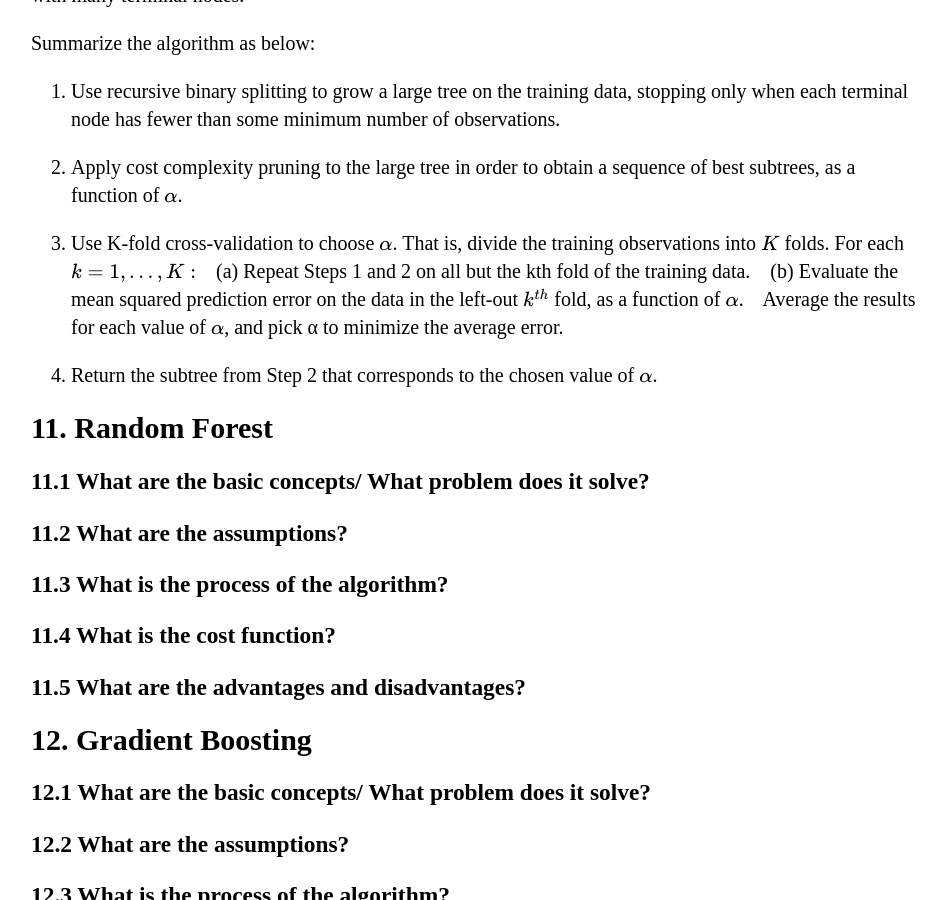
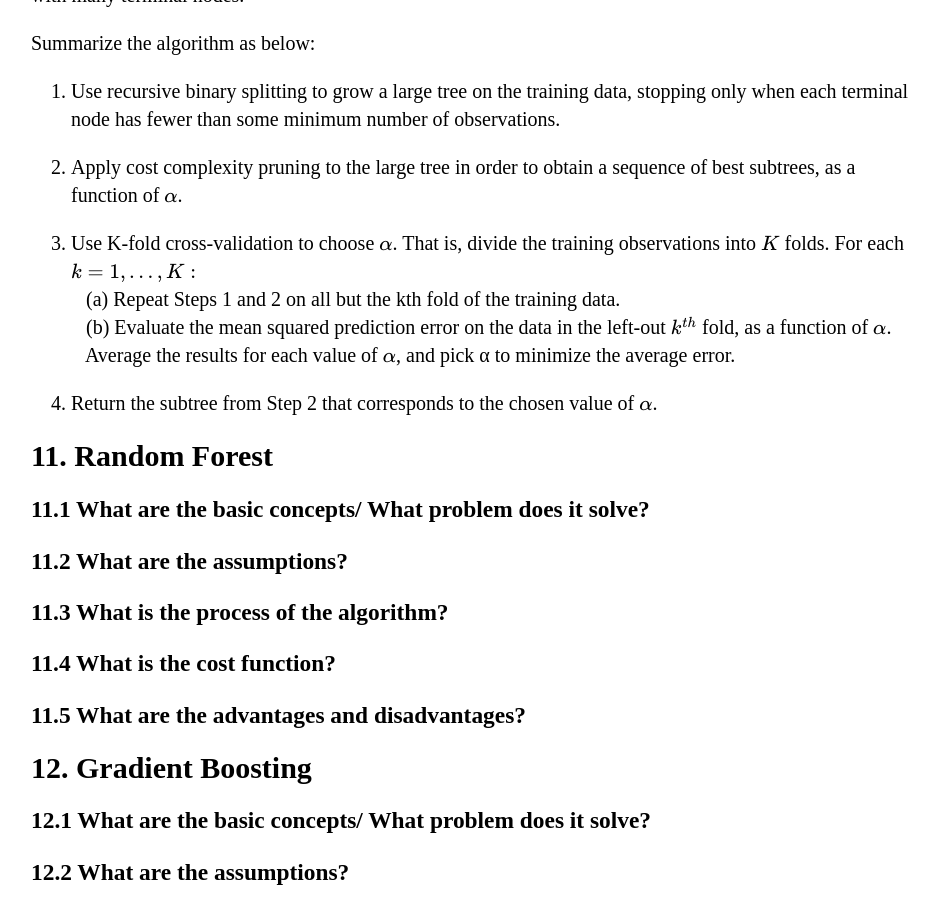
Before and after one commit to zf2169/zf2169.github.io, a Jekyll site: the page built from _posts/2018-12-03-Machine-Learning-Algorithms-Summary-II.md, in a window 1280 px wide and 900 px high, scrolled down 4993 px. Shown: the whole window, without its empty margins (161-1107 px from the left). Built offline with Jekyll 4.4.1, drawn with Linux system fonts in a browser that asks for light colours; formulas are drawn with MathJax 3.

Commit message:
Update 2018-12-03-Machine-Learning-Algorithms-Summary-II.md

```diff
--- a/_posts/2018-12-03-Machine-Learning-Algorithms-Summary-II.md
+++ b/_posts/2018-12-03-Machine-Learning-Algorithms-Summary-II.md
@@ -144,9 +144,9 @@ Summarize the algorithm as below:
 2. Apply cost complexity pruning to the large tree in order to obtain a sequence of best subtrees, as a function of $$\alpha$$.
 
 3. Use K-fold cross-validation to choose $$\alpha$$. That is, divide the training observations into $$K$$ folds.
-For each $$k= 1, . . .,K:$$
-&nbsp;&nbsp; (a) Repeat Steps 1 and 2 on all but the kth fold of the training data.
-&nbsp;&nbsp; (b) Evaluate the mean squared prediction error on the data in the left-out $$k^{th}$$ fold, as a function of $$\alpha$$.
+For each $$k= 1, . . .,K:$$ <br />
+&nbsp;&nbsp; (a) Repeat Steps 1 and 2 on all but the kth fold of the training data. <br />
+&nbsp;&nbsp; (b) Evaluate the mean squared prediction error on the data in the left-out $$k^{th}$$ fold, as a function of $$\alpha$$. <br />
 &nbsp;&nbsp; Average the results for each value of $$\alpha$$, and pick α to minimize the average error.
 
 4. Return the subtree from Step 2 that corresponds to the chosen value of $$\alpha$$.
```
